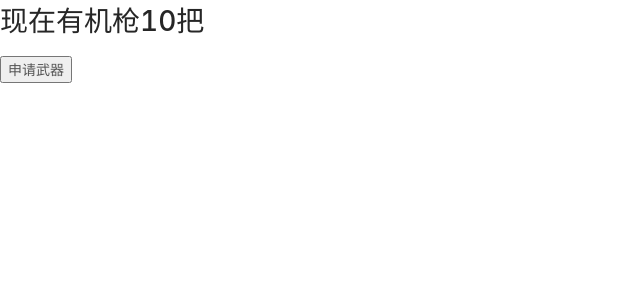
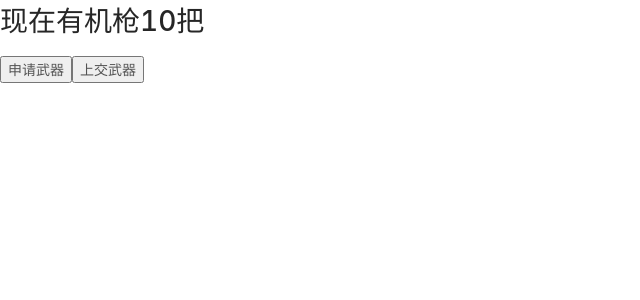
Before and after one commit to kongjieyu/JobSearchApp, a React (Create React App) app: page / in a window 1280 px wide. Shown: the top 300 px of the page, without its empty margins (0-640 px from the left). Built offline with nearby package versions, Linux system fonts and the light colour scheme.

Commit message:
decouple the component

```diff
--- a/src/App.js
+++ b/src/App.js
@@ -1,6 +1,7 @@
 import React, {Component} from 'react';
-import { addGun } from './index.redux'
-import { removeGun } from './index.redux'
+//之间引入function会导致强解藕问题
+//import { addGun } from './index.redux'
+//import { removeGun } from './index.redux'
 class App extends React.Component{
     // constructor(props){
     //     super(props)
@@ -8,10 +9,13 @@
     render(){
         const store = this.props.store
         const num = store.getState()
+        const addGun = this.props.addGun
+        const removeGun = this.props.removeGun
         return (
             <div>
                 <h1>现在有机枪{num}把</h1>
                 <button onClick = {()=>store.dispatch(addGun())}>申请武器</button>
+                <button onClick = {()=>store.dispatch(removeGun())}>上交武器</button>
             </div>
         )
     }
--- a/src/index.js
+++ b/src/index.js
@@ -3,7 +3,7 @@
 import App from './App'
 import { createStore } from 'redux'
 //import reducer
-import { counter } from './index.redux'
+import { counter, addGun, removeGun } from './index.redux'
 
 //这一步就将reduce放进了store里面了
 const store = createStore(counter)
@@ -11,7 +11,7 @@
 function render() {
     //App既react文件
     //渲染App里面需要传很多参数
-    ReactDom.render(<App store={store}/>, document.getElementById('root'))
+    ReactDom.render(<App store={store} addGun = {addGun} removeGun = {removeGun}/>, document.getElementById('root'))
 }
 render()
 
```
